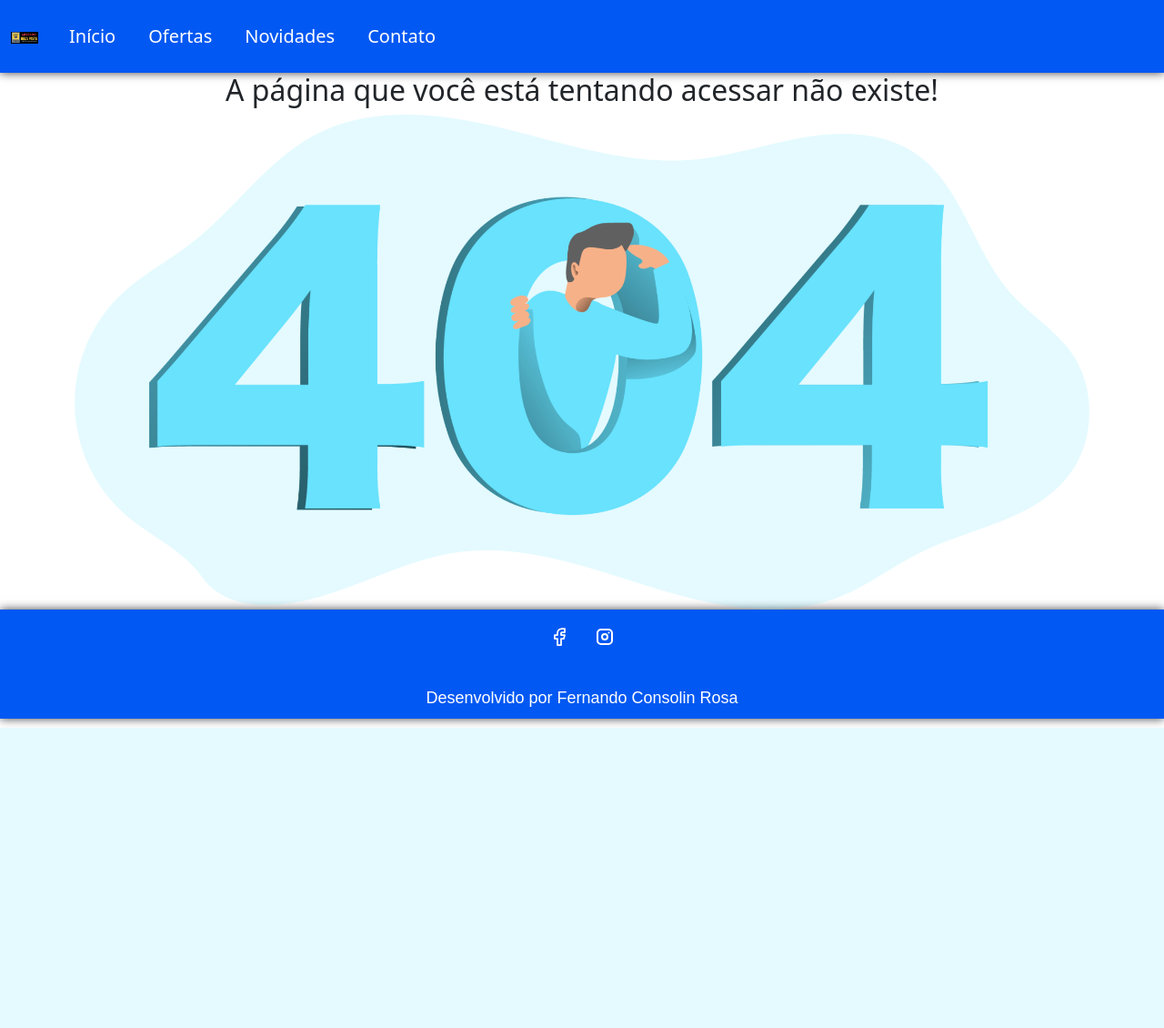
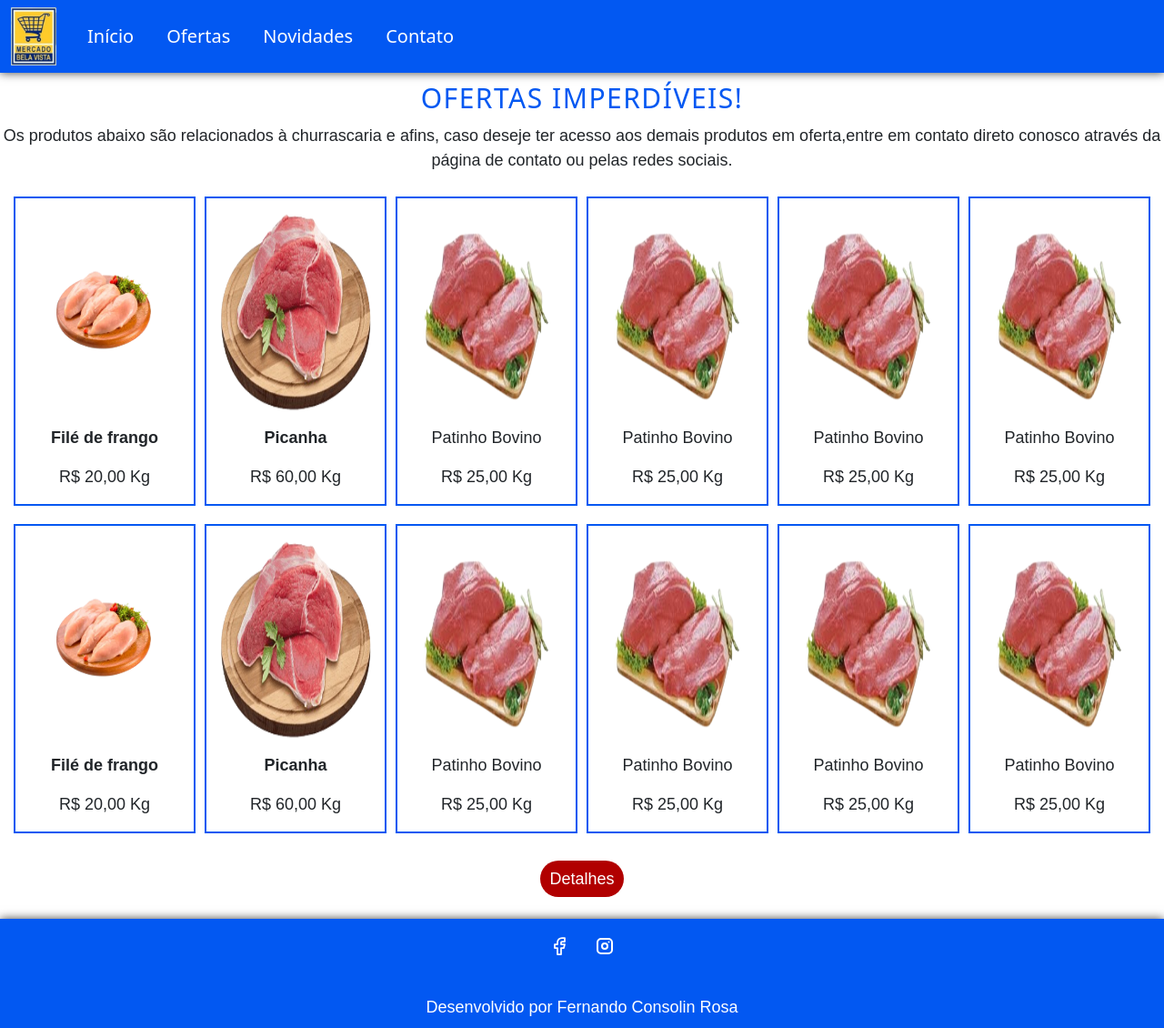
Before and after one commit to FernandoConsolinRosa11/SiteProjetoFacul, a PHP site: page /ofertas in a window 1280 px wide. Shown: the whole page at 91% size. Before the commit the page ends 800 px from the top, so only its background shows below. Run offline with PHP 8.4, Linux system fonts and the light colour scheme.

Commit message:
NovaPaginaEAlteracoesExtras

```diff
--- a/css/estilo.css
+++ b/css/estilo.css
@@ -36,10 +36,11 @@ p {
   .icon:hover {
     color: var(--Yellow) !important;
   }
-  .logo {
-    width: 30px;
+   .logo {
+    width: 50px;
   }
 }
+
 .navbar .nav-item .nav-link {
   color: #ffffff;
   font-size: 20px;
@@ -130,7 +131,7 @@ svg {
 .especial {
   background-color: var(--Red);
   color: var(--Clear);
-  padding: 15px;
+  padding: 10px;
   border-radius: 25px;
   text-decoration: none;
   transition: 0.5s all;
@@ -139,6 +140,7 @@ svg {
   background-color: var(--Clear);
   color: var(--Red);
   border: 1px solid var(--Red);
+  box-shadow: 0 0 10px var(--Red);
 }
 
 .bg-blue {
@@ -147,6 +149,10 @@ svg {
 
 .text-blue {
   color: var(--darkblue);
+}
+
+.display-none{
+  display: none;
 }
 
 /*-------Responsividade---------*/
@@ -160,6 +166,12 @@ svg {
         margin-bottom: 10px;
         width: 100%;
       }
+      .display-none{
+        display: block;
+      }
+      .especial{
+        margin: 10px;
+      }
     }
   }
   h2{
--- a/index.php
+++ b/index.php
@@ -9,13 +9,13 @@
   <link href="https://cdn.jsdelivr.net/npm/bootstrap@5.3.6/dist/css/bootstrap.min.css" rel="stylesheet">
   <link rel="stylesheet" href="css/estilo.css">
   <link href="https://unpkg.com/aos@2.3.1/dist/aos.css" rel="stylesheet">
-  <link rel="shortcut icon" href="favicon.ico" type="image/x-icon">
+  <link rel="shortcut icon" href="img/favicon.jpg" type="image/x-icon">
 </head>
 
 <body>
  <nav class="navbar navbar-expand-lg ">
   <div class="container-fluid">
-    <a class="navbar-brand" href="home"><img src="img/bv.jpg" alt="logo" class="logo"></a>
+    <a class="navbar-brand " href="home"><img src="img/favicon.jpg" alt="logo" class="logo"></a>
     <button class="navbar-toggler" type="button" data-bs-toggle="collapse" data-bs-target="#navbarSupportedContent" aria-controls="navbarSupportedContent" aria-expanded="false" aria-label="Toggle navigation">
       <span class="navbar-toggler-icon"></span>
     </button>
@@ -46,7 +46,8 @@
       //print_r($_GET);
     }
     $page = $p[0] ?? "home";
-    $ofertas = $p[1] ?? null;
+    $ofertas = $p[1] ?? "ofertas";
+
     if ($page == "ofertas") {
        $pagina = "paginas/{$ofertas}.php";
     } else {
--- a/paginas/ofertas.php
+++ b/paginas/ofertas.php
@@ -1,3 +1,65 @@
-<div class="container">
-    <p>Ofertas</p>
-</div>
+<h2 class="text-center text-blue title">OFERTAS IMPERDÍVEIS!</h2>
+<p class="text-center">Os produtos abaixo são relacionados à churrascaria e afins, caso deseje ter acesso aos demais produtos em oferta,entre em contato direto conosco através da página de contato ou pelas redes sociais.</p>
+<section id="produtos">
+    <div class="container-flex">
+        <div class="grade"><img src="img/filezin.png" alt="filé de frango" class="w-100">
+            <p class="text-center"><strong>Filé de frango</strong></p>
+            <p class="text-center">R$ 20,00 Kg</p>
+        </div>
+        <div class="grade"><img src="img/picanha.png" alt="picanha" class="w-100">
+            <p class="text-center"><strong>Picanha</strong></p>
+            <p class="text-center">R$ 60,00 Kg</p>
+        </div>
+        <div class="grade"><img src="img/patinho.png" alt="patinho bovino" class="w-100">
+            <p class="text-center">Patinho Bovino</p>
+            <p class="text-center">R$ 25,00 Kg</p>
+        </div>
+        <div class="grade"><img src="img/patinho.png" alt="patinho bovino" class="w-100">
+            <p class="text-center">Patinho Bovino</p>
+            <p class="text-center">R$ 25,00 Kg</p>
+        </div>
+        <div class="grade"><img src="img/patinho.png" alt="patinho bovino" class="w-100">
+            <p class="text-center">Patinho Bovino</p>
+            <p class="text-center">R$ 25,00 Kg</p>
+        </div>
+        <div class="grade"><img src="img/patinho.png" alt="patinho bovino" class="w-100">
+            <p class="text-center">Patinho Bovino</p>
+            <p class="text-center">R$ 25,00 Kg</p>
+
+        </div>
+    </div>
+    <div class="container-flex">
+        <div class="grade"><img src="img/filezin.png" alt="filé de frango" class="w-100">
+            <p class="text-center"><strong>Filé de frango</strong></p>
+            <p class="text-center">R$ 20,00 Kg</p>
+            <p class="text-center"><a href="#" class="especial display-none">Detalhes</a></p>
+        </div>
+        <div class="grade"><img src="img/picanha.png" alt="picanha" class="w-100">
+            <p class="text-center"><strong>Picanha</strong></p>
+            <p class="text-center">R$ 60,00 Kg</p>
+            <p class="text-center"><a href="#" class="especial display-none">Detalhes</a></p>
+        </div>
+        <div class="grade"><img src="img/patinho.png" alt="patinho bovino" class="w-100">
+            <p class="text-center">Patinho Bovino</p>
+            <p class="text-center">R$ 25,00 Kg</p>
+            <p class="text-center"><a href="#" class="especial display-none">Detalhes</a></p>
+        </div>
+        <div class="grade"><img src="img/patinho.png" alt="patinho bovino" class="w-100">
+            <p class="text-center">Patinho Bovino</p>
+            <p class="text-center">R$ 25,00 Kg</p>
+            <p class="text-center"><a href="#" class="especial display-none">Detalhes</a></p>
+        </div>
+        <div class="grade"><img src="img/patinho.png" alt="patinho bovino" class="w-100">
+            <p class="text-center">Patinho Bovino</p>
+            <p class="text-center">R$ 25,00 Kg</p>
+            <p class="text-center"><a href="#" class="especial display-none">Detalhes</a></p>
+        </div>
+        <div class="grade"><img src="img/patinho.png" alt="patinho bovino" class="w-100">
+            <p class="text-center">Patinho Bovino</p>
+            <p class="text-center">R$ 25,00 Kg</p>
+            <p class="text-center"><a href="#" class="especial display-none">Detalhes</a></p>
+        </div>
+    </div>
+        <br>
+        <p class="text-center "><a href="" class=" especial">Detalhes</a></p>
+</section>
```
Also changed, not shown: img/favicon.jpg (added), img/text-bg-removed.png (added), img/text.jpg (added).
